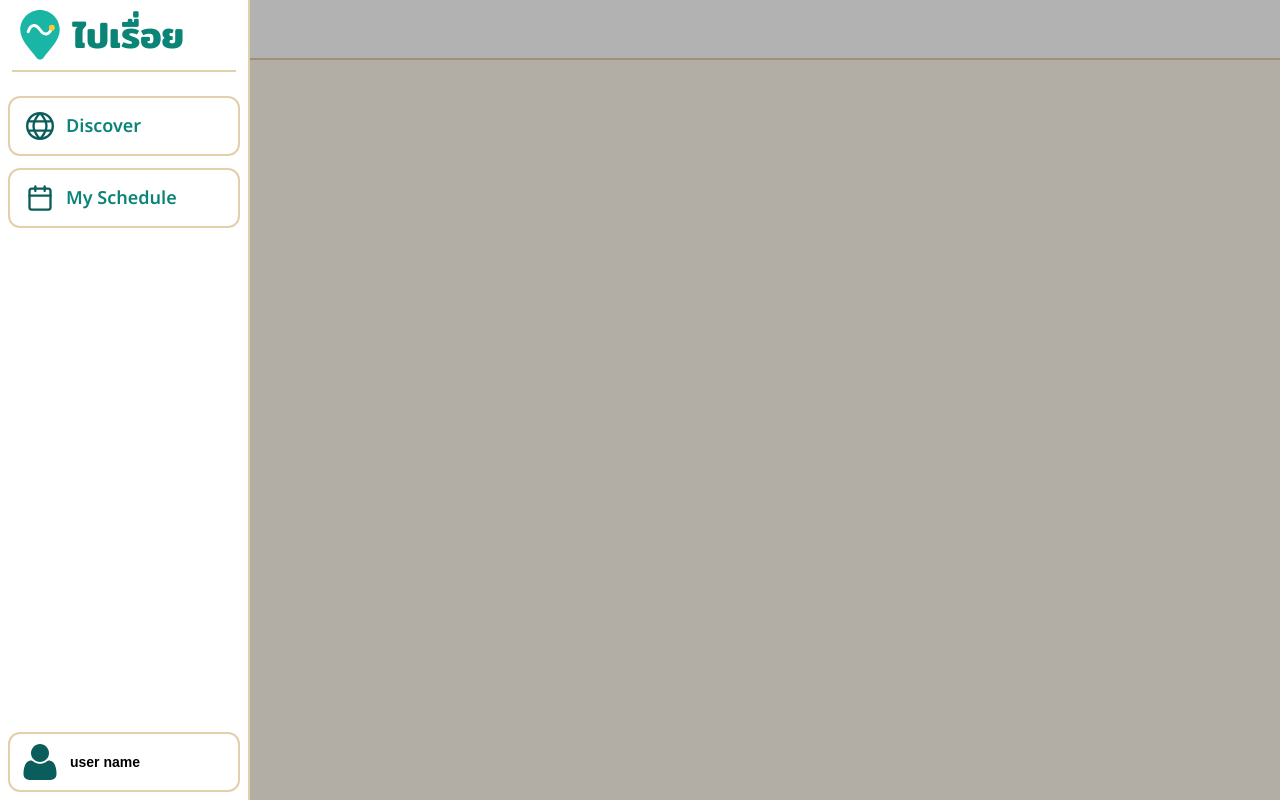
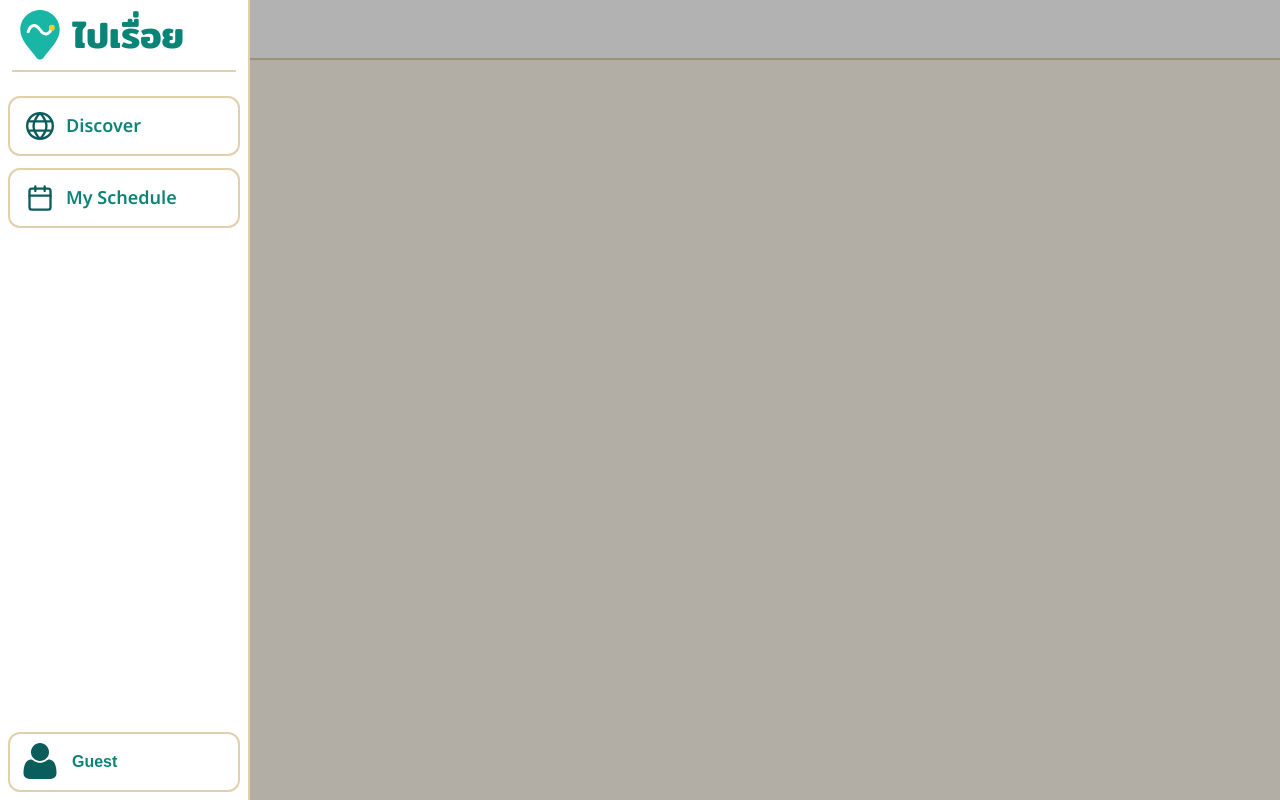
Before and after one commit to Nunnasak/Travel-Planner, a Next.js app: page / in a window 1280 px wide. Built offline with nearby package versions, Linux system fonts and the light colour scheme; no server answers.

Commit message:
feat(ui): handle user display and menu items by authentication status
- Show "Guest" in the user field when the user is not logged in
- Dynamically render user menu options based on login state

```diff
--- a/src/app/(auth)/layout.tsx
+++ b/src/app/(auth)/layout.tsx
@@ -1,5 +1,6 @@
 import Link from "next/link";
 import type { ReactNode } from "react";
+import Sidebar from "@/components/ui/sidebar";
 
 export default function AuthLayout({ children }: { children: ReactNode }) {
   return (
@@ -7,7 +8,6 @@ export default function AuthLayout({ children }: { children: ReactNode }) {
       <div className="blob blob-teal" />
       <div className="blob blob-yellow" />
       <div className="blob blob-coral" />
-
       <main className="auth-inner">
         {children}
       </main>
--- a/src/app/globals.css
+++ b/src/app/globals.css
@@ -417,7 +417,7 @@ body {
   display: flex;
   align-items: center;
   justify-content: center;
-  gap: 12px;
+  gap: 22px;
   overflow: hidden;
   border: 2px solid var(--border);
   border-radius: 12px;
@@ -436,6 +436,7 @@ body {
   border-radius: 50%;
   background: var(--avatar-bg);
   font-size: 10px;
+  margin-bottom: 10px;
 }
 .sb-user svg {
   flex: none;
@@ -444,8 +445,31 @@ body {
 }
 .sb-username {
   white-space: nowrap;
+  opacity: 0;
+  transition: opacity 0.15s;
+  font-size: 16px;
+  font-weight: 600;
+  transition: background 0.15s;
+  text-decoration: none;
+  color: var(--teal-btn);
+}
+.sb.is-open .sb-username {
+  opacity: 1;
+  transition-delay: 0.1s;
+}
+.sb-userid {
+  white-space: nowrap;
+  opacity: 0;
+  transition: opacity 0.15s;
   font-size: 14px;
-  font-weight: 600;
+  font-weight: 100;
+  transition: background 0.15s;
+  text-decoration: none;
+  color: gray;
+}
+.sb.is-open .sb-userid {
+  opacity: 1;
+  transition-delay: 0.1s;
 }
 
 /* เมนูเด้งขึ้น */
@@ -504,6 +528,29 @@ body {
 .sb-item.is-active {
   color: var(--teal-btn);        /* ไอคอนตอนถูกเลือกบนพื้นเหลือง */
 }
+.sb-menu-link, .sb-menu button {
+  display: block;
+  width: 100%;
+  padding: 8px 16px;
+  border: 0;
+  background: none;
+  text-align: left;
+  color: black;
+  text-decoration: none;
+  font: inherit;
+}
+.sb-menu-link:hover,
+.sb-menu button:hover {
+  background: #f8f8f8;
+}
+.sb-menu-info {
+  padding: 8px 16px;
+  font-size: 12px;
+  color: #777;
+  overflow: hidden;
+  text-overflow: ellipsis;
+  white-space: nowrap;
+}
 
 /*top-bar*/
 .topbar {
@@ -518,7 +565,6 @@ body {
   background: #fff;
   border-bottom: 2px solid var(--border);
 }
-
 .topbar-search {
   display: flex;
   width: 100%;
--- a/src/app/layout.tsx
+++ b/src/app/layout.tsx
@@ -4,6 +4,8 @@ import { Mitr, Noto_Sans_Thai } from "next/font/google";
 import "./globals.css";
 import Sidebar from "@/components/ui/sidebar";
 import Topbar from "@/components/ui/topbar";
+import { getSessionUser } from "@/lib/auth";
+import { redirect } from "next/navigation";
 
 const mitr = Mitr({
   subsets: ["thai", "latin"],
@@ -24,12 +26,14 @@ export const metadata: Metadata = {
   description: "Plan your trip around Thailand",
 };
 
-export default function RootLayout({ children }: { children: ReactNode }) {
+export default async function RootLayout({ children }: { children: ReactNode }) {
+  const user = await getSessionUser();
+
   return (
     <html lang="th" className={`${mitr.variable} ${notoSansThai.variable}`}>
       <body>
         <Topbar/>
-        <Sidebar/>
+        <Sidebar user={user ? { name: user.name, email: user.email, id: user.id } : null} />
         <div className="app-content">{children}</div>
       </body>
     </html>
--- a/src/components/ui/sidebar.tsx
+++ b/src/components/ui/sidebar.tsx
@@ -7,12 +7,18 @@ import { pickFieldErrors, postJson } from "@/lib/api-client";
 import { usePathname, useRouter } from "next/navigation";
 import Link from "next/link";
 
+type SidebarUser = {
+    name: string;
+    email: string;
+    id: number;
+} | null;
+
 const items = [
-  { key: "D", label: "Discover", icon: GlobeIcon, href: "/discover"  },
-  { key: "S", label: "My Schedule", icon: CalendarIcon, href: "/schdules"  },
+    { key: "D", label: "Discover", icon: GlobeIcon, href: "/discover" },
+    { key: "S", label: "My Schedule", icon: CalendarIcon, href: "/schdules" },
 ];
 
-export default function Sidebar() {
+export default function Sidebar({ user }: { user: SidebarUser | null }) {
     const router = useRouter();
     const pathname = usePathname();
     const [open, setOpen] = useState(false);
@@ -85,10 +91,12 @@ export default function Sidebar() {
 
                 {/* ผู้ใช้ */}
                 <div className="sb-user-wrap">
+                    {user ? (
+                        <>
                             {open && menuOpen && (
                                 <div className="sb-menu">
-                            <button>mail</button>
-                            <button>Account</button>
+                                    <div className="sb-menu-info">{user.email}</div>
+                                    <Link href="/account" className="sb-menu-link">Account</Link>
                                     <div className="sb-menu-line" />
                                     <button
                                         onClick={clickLogout}
@@ -98,13 +106,28 @@ export default function Sidebar() {
                                     </button>
                                 </div>
                             )}
-                    <button
-                        className="sb-user"
-                        onClick={() => open && setMenuOpen(!menuOpen)}
-                    >
-                        <UserIcon className="sb-avatar"/>
-                        {open && <span className="sb-username">user name</span>}
+
+                            <button className="sb-user" onClick={() => open && setMenuOpen(!menuOpen)}>
+                                <span className="sb-avatar"><UserIcon /></span>
+                                <span className="sb-username">{user.name}  <span className="sb-userid">#{String(user.id).padStart(6, '0')}</span></span>
                             </button>
+                        </>
+                    ) : (
+                        <>
+                            {open && menuOpen && (
+                                <div className="sb-menu">
+                                    <Link href="/login" className="sb-menu-link">Log in</Link>
+                                    <div className="sb-menu-line" />
+                                    <Link href="/register" className="sb-menu-link">Sign up</Link>
+                                </div>
+                            )}
+
+                            <button className="sb-user" onClick={() => open && setMenuOpen(!menuOpen)}>
+                                <span className="sb-avatar"><UserIcon /></span>
+                                <span className="sb-username">Guest</span>
+                            </button>
+                        </>
+                    )}
                 </div>
             </aside>
         </>
--- /dev/null
+++ b/src/lib/auth.ts
@@ -0,0 +1,8 @@
+import { cookies } from "next/headers";
+import { container } from "@/infrastructure/container";
+import { SESSION_COOKIE } from "@/core/constants/session";
+
+export async function getSessionUser() {
+  const token = (await cookies()).get(SESSION_COOKIE)?.value;
+  return container.getCurrentUser.execute(token);
+}
--- a/src/proxy.ts
+++ b/src/proxy.ts
@@ -2,7 +2,7 @@ import { NextRequest, NextResponse } from "next/server";
 import { SESSION_COOKIE } from "@/core/constants/session";
 
 // หน้าที่ต้อง login ก่อนถึงเข้าได้
-const PROTECTED = ["/discover", "/schedule"];
+const PROTECTED = ["/schdules", "/account"];
 // หน้าที่คน login แล้วไม่ควรเข้า
 const AUTH_PAGES = ["/login", "/register"];
 
```
Lines whose indentation alone changed are shown as unchanged.
